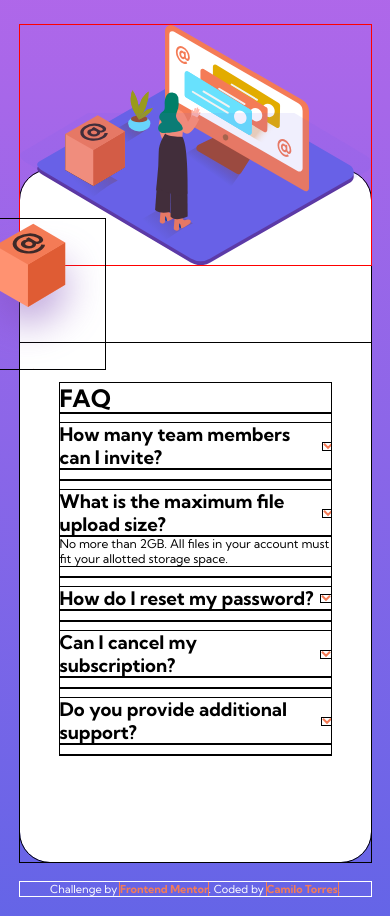
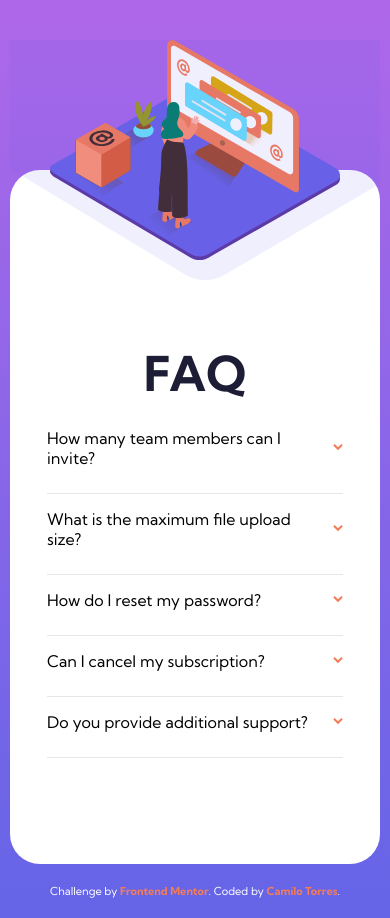
Before and after one commit to CAMILOITT/fac-accordion, a website built with Vite: page index.html in a window 390 px wide. Built offline with nearby package versions, Linux system fonts and the light colour scheme.

Commit message:
finish style

```diff
--- a/css/style.css
+++ b/css/style.css
@@ -31,7 +31,6 @@
   padding: 0;
   box-sizing: border-box;
   font-family: var(--fontFamily);
-  outline: 1px solid;
 }
 
 body {
@@ -43,7 +42,6 @@ body {
   gap: 20px;
 }
 .main {
-  width: clamp(250px, 90vw, 850px);
   min-height: 450px;
   background: white;
   border-radius: 30px;
@@ -61,46 +59,72 @@ body {
   background-image: url(./../images/bg-pattern-desktop.svg),
     url(./../images/illustration-woman-online-desktop.svg);
   background-repeat: no-repeat;
-  background-size: contain;
-  background-position: -65px center;
+  background-size: 425px, 425px;
+  background-position: -79px center;
   position: relative;
 }
 .containerImg__box {
   width: 150px;
-  height: 150px;
-  background-image: url(./../images/illustration-box-desktop.svg);
-  background-position: center;
-  background-size: contain;
-  position: relative;
-  top: 194px;
-  left: -65px;
+  position: absolute;
+  top: 207px;
+  left: -72px;
 }
 .main__faq {
-  padding: 40px;
+  padding: 40px clamp(10px, 10%, 40px);
+}
+.faq__title {
+  margin-bottom: 10px;
+  color: var(--VeryDarkDesaturatedBlue);
 }
 .faq__section {
-  padding: 10px 0;
-  border-block-end: 1px solid;
+  padding: 15px 0;
+  border-block-end: 1px solid var(--LightGrayishBlue);
 }
 .faq__question {
   display: flex;
   justify-content: space-between;
   align-items: center;
   gap: 5px;
+  margin-bottom: 10px;
+  transition: 1s;
+  -webkit-transition: 1s;
+  -moz-transition: 1s;
+  -ms-transition: 1s;
+  -o-transition: 1s;
+  cursor: pointer;
+  color: var(-VeryDarkGrayishBlue);
+  font-weight: 400;
+  font-size: 1em;
+}
+.faq__question:hover {
+  color: var(--SoftRed);
+}
+.faq__question-active {
+  font-weight: 700;
 }
 .faq__answer {
+  height: 45px;
   font-size: var(--FontSize);
+  color: var(--DarkGrayishBlue);
+  opacity: 1;
+  transition: 1s, opacity 1s 1s;
+  -webkit-transition: 1s, opacity 1s 1s;
+  -moz-transition: 1s, opacity 1s 1s;
+  -ms-transition: 1s, opacity 1s 1s;
+  -o-transition: 1s, opacity 1s 1s;
 }
 .faq__answer-hidden {
   height: 0;
+  opacity: 0;
   overflow: hidden;
 }
 
-@media screen and (max-width: 500px) {
+@media screen and (max-width: 600px) {
   body {
     padding-top: 170px;
   }
   .main {
+    min-height: 350px;
     grid-template-columns: none;
     grid-template-rows: 25%;
   }
@@ -112,10 +136,26 @@ body {
     background-image: url(./../images/bg-pattern-mobile.svg),
       url(./../images/illustration-woman-online-mobile.svg);
     background-repeat: no-repeat;
-    background-size: contain;
-    background-position: center bottom, center;
-    top: -145px;
+    background-size: 645px, 290px;
+    background-position: center bottom, center top;
+    top: -130px;
   }
+  .containerImg__box {
+    display: none;
+  }
+  .main__faq {
+    position: relative;
+    top: -40px;
+    padding-bottom: 0;
+  }
+  .faq__title {
+    text-align: center;
+    font-size: 3rem;
+  }
+  /* .faq__section {
+    padding: 10px 0;
+    border-block-end: 1px solid;
+  } */
 }
 
 .attribution {
--- a/index.html
+++ b/index.html
@@ -10,7 +10,13 @@
   <body>
     <main class="main">
       <div class="main__containerImg">
-        <div class="containerImg__box"></div>
+        <!-- <div class="containerImg__box"></div> -->
+        <img
+          src="./images/illustration-box-desktop.svg"
+          alt=""
+          srcset=""
+          class="containerImg__box"
+        />
       </div>
       <section class="main__faq">
         <h1 class="faq__title">FAQ</h1>
@@ -51,14 +57,14 @@
               />
             </svg>
           </h3>
-          <p class="faq__answer">
+          <p class="faq__answer  faq__answer-hidden">
             No more than 2GB. All files in your account must fit your allotted
             storage space.
           </p>
         </section>
 
         <section class="faq__section">
-          <h3 class="faq__question">
+          <h3 class="faq__question ">
             How do I reset my password?
             <svg
               class="question__img"
@@ -75,7 +81,7 @@
               />
             </svg>
           </h3>
-          <p class="faq__answer faq__answer-hidden">
+          <p class="faq__answer  faq__answer-hidden">
             Click “Forgot password” from the login page or “Change password”
             from your profile page. A reset link will be emailed to you.
           </p>
@@ -99,7 +105,7 @@
               />
             </svg>
           </h3>
-          <p class="faq__answer faq__answer-hidden">
+          <p class="faq__answer  faq__answer-hidden">
             Yes! Send us a message and we’ll process your request no questions
             asked.
           </p>
@@ -123,7 +129,7 @@
               />
             </svg>
           </h3>
-          <p class="faq__answer faq__answer-hidden">
+          <p class="faq__answer  faq__answer-hidden">
             Chat and email support is available 24/7. Phone lines are open
             during normal business hours.
           </p>
--- a/js/main.js
+++ b/js/main.js
@@ -1,5 +1,13 @@
-const $button = document.querySelector
+const $questions = document.querySelectorAll('.faq__question');
 
-$button.addEventeListener('click', e =>{
+console.log($questions);
 
-})
+$questions.forEach((question) => {
+  const $answer = question.nextElementSibling;
+  question.addEventListener('click', () => {
+    console.log(question);
+    console.log($answer);
+    question.classList.toggle('faq__question-active');
+    $answer.classList.toggle('faq__answer-hidden');
+  });
+});
```
